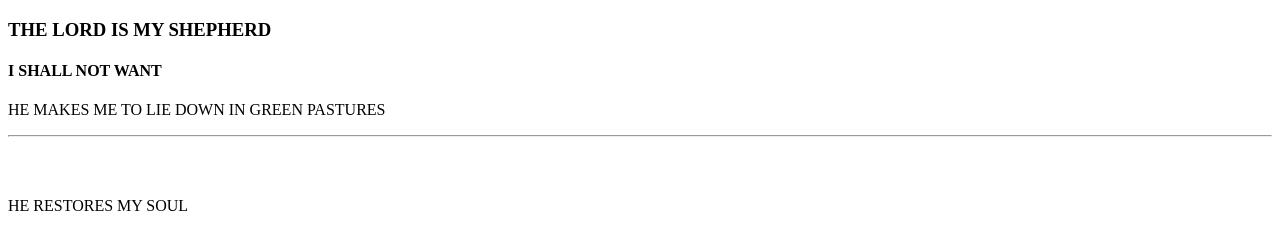
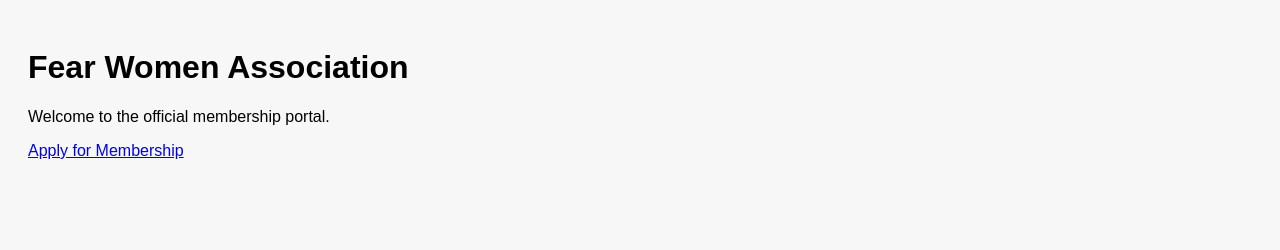
Before and after one commit to chvmpbwoy-ops/fear-women-association-portal, a plain HTML site: page index.html in a window 1280 px wide. Drawn offline with Linux system fonts and the light colour scheme.

Commit message:
Update index.html

```diff
--- a/index.html
+++ b/index.html
@@ -1,15 +1,16 @@
-<!DOCTYPE HTML>
-<html lang="eng">
-  <head>
-    <title>GOD IS GOOD</title>
-    <body>
-      <!--TRY WORK-->
-      <h3> THE LORD IS MY SHEPHERD</h3>
-      <h4>I SHALL NOT WANT</h4>
-      <P>HE MAKES ME TO LIE DOWN IN GREEN PASTURES</P>
-      <hr>
-      <br><br>
-      <p>HE RESTORES MY SOUL</p>
-    </body>
-  </head>
+<!DOCTYPE html>
+<html lang="en">
+<head>
+    <meta charset="UTF-8">
+    <title>Fear Women Association</title>
+    <link rel="stylesheet" href="styles.css">
+</head>
+<body>
+
+    <h1>Fear Women Association</h1>
+    <p>Welcome to the official membership portal.</p>
+
+    <a href="form.html" class="btn">Apply for Membership</a>
+
+</body>
 </html>
```
